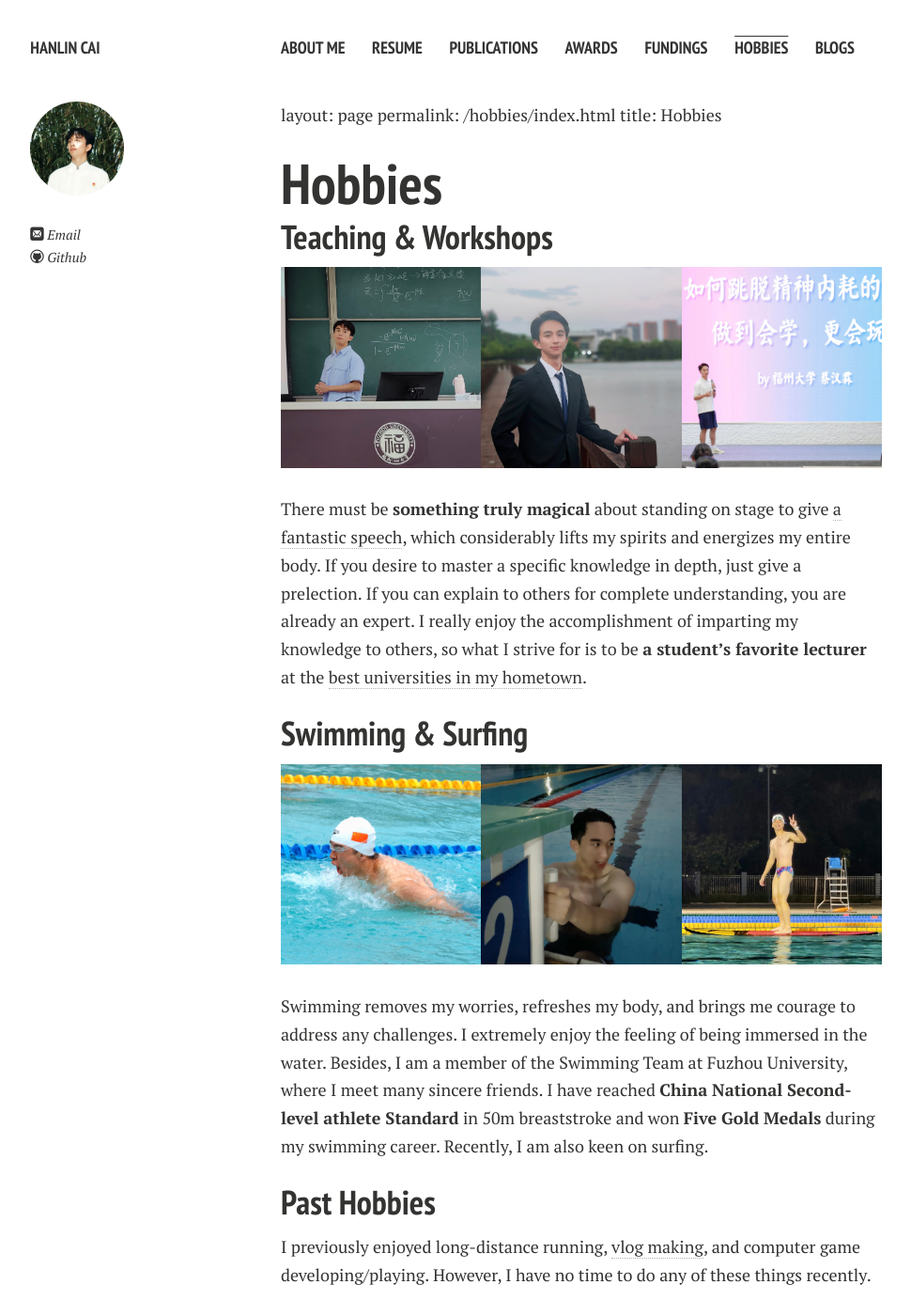
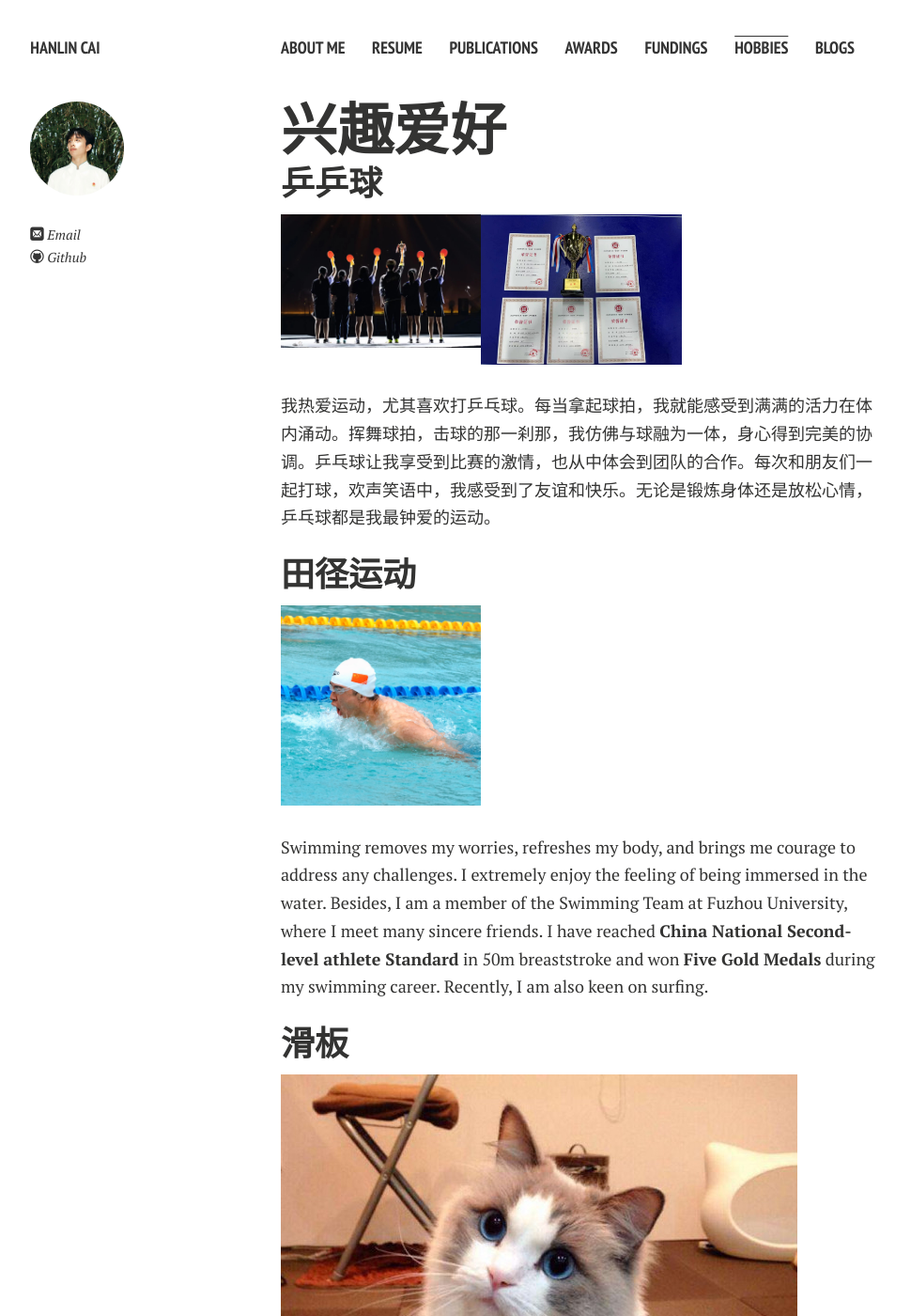
Before and after one commit to yyc220/yyc220.github.io, a Jekyll site: the page built from hobbies.md, in a window 1280 px wide and 1400 px high. Shown: the whole window at 94% size, without its empty margins (21-991 px from the left). Built offline with Jekyll 4.4.1, drawn with Linux system fonts in a browser that asks for light colours; nearby versions of some CDN libraries; comment, search, counter and statistics services are not loaded; a style sheet for code colours, icons or effects is not loaded; some of the changed text lies outside the part shown.

Commit message:
update 5

```diff
--- a/hobbies.md
+++ b/hobbies.md
@@ -4,9 +4,40 @@ permalink: /hobbies/index.html
 title: Hobbies
 ---
 
-layout: page
-permalink: /hobbies/index.html
-title: Hobbies
+# 兴趣爱好
+
+## 乒乒球
+
+<div class="third">
+<img src="/images/table_tennis1.jpg">
+<img src="/images/table_tennis2.jpg">
+</div>
+
+<br>我热爱运动，尤其喜欢打乒乓球。每当拿起球拍，我就能感受到满满的活力在体内涌动。挥舞球拍，击球的那一刹那，我仿佛与球融为一体，身心得到完美的协调。乒乓球让我享受到比赛的激情，也从中体会到团队的合作。每次和朋友们一起打球，欢声笑语中，我感受到了友谊和快乐。无论是锻炼身体还是放松心情，乒乓球都是我最钟爱的运动。
+
+[乒乒球比赛视频]: https://www.bilibili.com/video/BV1Xs4y1M7Fu?p=3&amp;vd_source=bd3fe4791174b1cf1b4560c01950f60a
+
+## 田径运动
+
+<div class="third">
+<img src="/images/swimming2.JPG">
+</div>
+
+<br>Swimming removes my worries, refreshes my body, and brings me courage to address any challenges. I extremely enjoy the feeling of being immersed in the water. Besides, I am a member of the Swimming Team at Fuzhou University, where I meet many sincere friends. I have reached **China National Second-level athlete Standard** in 50m breaststroke and won **Five Gold Medals** during my swimming career. Recently, I am also keen on surfing.
+
+## 滑板
+
+
+
+
+
+<div>
+<img src="/images/cat.JPG">
+</div>
+
+
+
+
 
 # Hobbies
 
@@ -44,14 +75,3 @@ This is my love. Her name is Qbo (Q宝).
 <div>
 <img src="/images/cat.JPG">
 </div>
-<br>
-
-## Chat with me
-
-**Jan 2023:** I have set up the [online-coffee-time](https://calendly.com/lancecai/meet-with-lance) (Inspired by **[Shangzhe Wu](https://elliottwu.com/)**). Welcome to chat with me!
-
-<!-- Calendly inline widget begin -->
-
-<div class="calendly-inline-widget" data-url="https://calendly.com/lancecai/meet-with-lance" style="min-width:320px;height:630px;"></div>
-<script type="text/javascript" src="https://assets.calendly.com/assets/external/widget.js" async></script>
-<!-- Calendly inline widget end -->
```
Also changed, not shown: images/table_tennis2.jpg (renamed from images/271769923c18a56e04e69151b341335.jpg).
